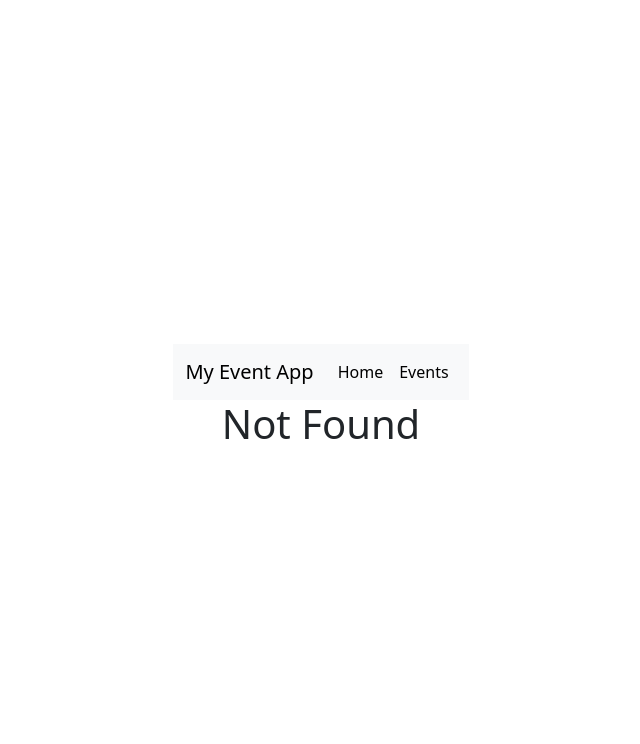
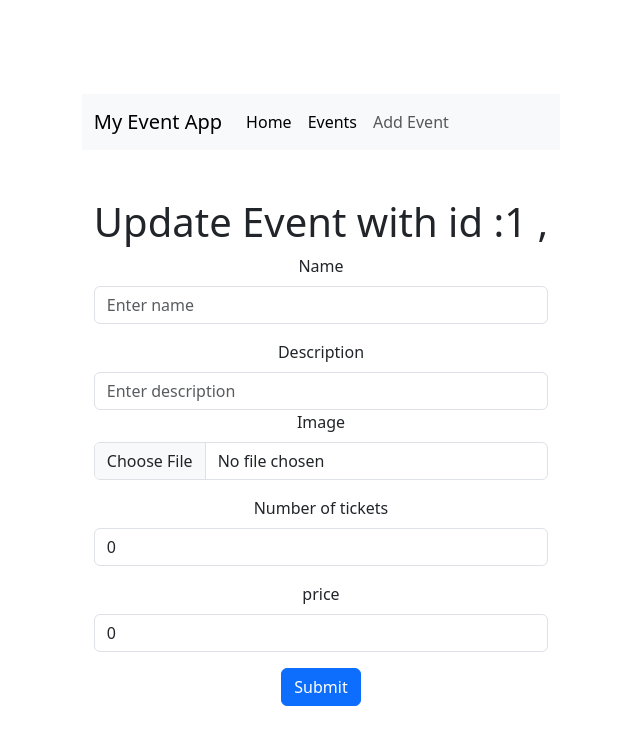
Before and after one commit to itsMoetaz/reactFinalWorkshop, a React (Vite) app: page /events/update/1 in a window 1280 px wide. Before the commit this address had no page. Shown: the top 744 px of the page, without its empty margins (319-959 px from the left). Built offline with nearby package versions, Linux system fonts and the light colour scheme; no server answers.

Commit message:
add web services consumption with axios

```diff
--- a/package.json
+++ b/package.json
@@ -10,11 +10,15 @@
     "preview": "vite preview"
   },
   "dependencies": {
+    "@hookform/resolvers": "^4.1.3",
+    "axios": "^1.8.1",
     "bootstrap": "^5.3.3",
     "react": "^18.3.1",
     "react-bootstrap": "^2.10.9",
     "react-dom": "^18.3.1",
-    "react-router-dom": "6"
+    "react-hook-form": "^7.54.2",
+    "react-router-dom": "6",
+    "zod": "^3.24.2"
   },
   "devDependencies": {
     "@eslint/js": "^9.17.0",
--- a/src/App.jsx
+++ b/src/App.jsx
@@ -7,6 +7,9 @@ import './App.css'
 const Events = React.lazy(()=>import('./UseCase/Events'));
 import {Routes,Route,Link} from 'react-router-dom';
 import NavigationBar from './UseCase/NavigationBar';
+import AddEvent from './UseCase/AddEvent';
+import UpdateEvent from './UseCase/UpdateEvent';
+
 //import EventDetails from './UseCase/EventDetails';
 const  EventDetails = React.lazy(()=>import('./UseCase/EventDetails'));
 //import NotFound from './UseCase/NotFound';
@@ -39,8 +42,10 @@ function App() {
       <Route  path="*" element={<h1>404 Not found</h1>} /> */}
 
       <Route path='/events'>
-            <Route path='listevents' element={<Events />} />
+            <Route index element={<Events />} />
             <Route path=':name' element={<EventDetails />} />
+            <Route path='/events/add' element={<AddEvent/>}/>
+            <Route path='/events/update/:id' element={<UpdateEvent/>}/>
       </Route>
       <Route path='*' element={<NotFound />} />
     </Routes>
--- /dev/null
+++ b/src/UseCase/AddEvent.jsx
@@ -0,0 +1,90 @@
+import { Button, Container, Form } from 'react-bootstrap'
+import { useForm } from 'react-hook-form'
+import { useEffect, useState } from 'react'
+import { useNavigate } from 'react-router-dom'
+import { addEvent } from '../services/api'
+import {eventSchema} from "../services/EventSchema"
+import { zodResolver } from '@hookform/resolvers/zod'
+
+function AddEvent() {
+
+
+    const navigate = useNavigate()
+
+    const {register ,handleSubmit ,formState: { errors } } = useForm({
+      resolver: zodResolver(eventSchema),
+    });
+
+
+
+
+
+
+    const submit = async (data) => {
+
+    const   {name, description, price, nbTickets , img}= data
+    const imageName = img && img.length > 0 ? img[0].name : null;
+
+    const result  = await addEvent({
+      name:name,
+      description:description,
+      price:price,
+      img:img[0].name,
+      nbTickets:nbTickets,
+      nbParticipants: 0,
+      like: false
+    })
+
+
+    if (result.status == 201){
+
+        navigate('/events')
+    }
+
+
+
+
+  };
+
+
+  return (
+
+    <Container className='mt-5'>
+
+        <h1>Add Event</h1>
+    <Form onSubmit={handleSubmit(submit)}>
+      <Form.Group className="mb-3" controlId="formBasicEmail">
+        <Form.Label>Name </Form.Label>
+        <Form.Control type="text" placeholder="Enter name" {...register('name')}/>
+        {errors.name && <p>{errors.name.message}</p>}
+
+      </Form.Group>
+      <Form.Group className="mb-3" controlId="formBasicEmail">
+        <Form.Label>Description </Form.Label>
+        <Form.Control type="text" placeholder="Enter description" {...register('description')} />
+        {errors.description && <p>{errors.description.message}</p>}
+        <Form.Group className="mb-3" controlId="formBasicEmail">
+        <Form.Label>Image </Form.Label>
+        <Form.Control type="file" placeholder="Enter image" {...register('img')} />
+        {errors.img && <p>{errors.img.message}</p>}
+      </Form.Group>
+      </Form.Group>
+      <Form.Group className="mb-3" controlId="formBasicEmail">
+        <Form.Label>Number of tickets </Form.Label>
+        <Form.Control type="number" placeholder="Enter number of tickets" {...register('nbTickets' , {setValueAs :(value)=> Number(value)})} />
+        {errors.nbTickets && <p>{errors.nbTickets.message}</p>}
+      </Form.Group>
+      <Form.Group className="mb-3" controlId="formBasicEmail">
+        <Form.Label>price </Form.Label>
+        <Form.Control type="number" placeholder="Enter number" {...register('price', {setValueAs :(value)=> Number(value)})}  />
+        {errors.price && <p>{errors.price.message}</p>}
+      </Form.Group>
+      <Button variant="primary" type="submit">
+        Submit
+      </Button>
+    </Form>
+    </Container>
+  )
+}
+
+export default AddEvent
--- a/src/UseCase/Event.jsx
+++ b/src/UseCase/Event.jsx
@@ -2,7 +2,7 @@ import React, { useState } from "react";
 import Card from "react-bootstrap/Card";
 import Col from "react-bootstrap/Col";
 import Button from 'react-bootstrap/Button';
-import { Link } from "react-router-dom";
+import { Link,NavLink } from "react-router-dom";
 import placeholder from "../assets/images/placeholder.jpg";
 export default function Event(props) {
   const [event, setEvent] = useState(props.event);
@@ -45,6 +45,8 @@ nbParticipants:e.nbParticipants+1
           <Card.Text>Number of participants : {event.nbParticipants}</Card.Text>
           <Button variant="primary" onClick={book} disabled={event.nbTickets===0?true:false} >Book an event</Button>
           <Button variant="danger" onClick={()=>setEvent((e)=>({...e,like:!e.like}))}>{event.like ? "DISLIKE" : "LIKE"}</Button>
+          <Button variant="danger" onClick={()=>props.deleteE(event.id)}  >delete</Button>
+      <Button variant="info" as={NavLink} to={`/events/update/${event.id}`}>update</Button>
 
         </Card.Body>
       </Card>
--- a/src/UseCase/Events.jsx
+++ b/src/UseCase/Events.jsx
@@ -1,12 +1,32 @@
-import eventsJson from "../data/events.json";
+//import eventsJson from "../data/events.json";
 import React, { useEffect, useState } from "react";
 import Event from "./Event";
 import Row from "react-bootstrap/Row";
 import Alert from 'react-bootstrap/Alert';
+import { deleteEvent, getallEvents } from "../services/api";
 
 export default function Events() {
     const [showAlert, setShowAlert] = useState(false);
     const [welcomeAlert, setWelcomeAlert] = useState(true);
+    const [events , setEvents] =useState([])
+
+
+
+    useEffect(()=>{
+
+      const fetchEvents = async ()=>{
+
+
+        const listEvents = await getallEvents()
+
+        setEvents(listEvents.data)
+        console.log(listEvents)
+
+      };
+
+      fetchEvents();
+
+    },[])
     useEffect(() => {
 setTimeout(()=>{
 
@@ -24,6 +44,15 @@ setTimeout(()=>{
             setShowAlert(false);
         }, 2000)
      }
+
+
+         const deleteE  = async(id)=>{
+
+           await deleteEvent(id)
+           setEvents(()=>events.filter((event)=>event.id !== id))
+
+
+         }
   return (
     <div>
          {welcomeAlert && <Alert  variant="info">
@@ -35,8 +64,8 @@ setTimeout(()=>{
         </Alert>
        }
      <Row >
-        {eventsJson.map((eventItem, index) => (
-          <Event key={index} event={eventItem}  fnt={showAlertBook}/>
+        {events?.map((eventItem, index) => (
+          <Event deleteE={deleteE}  key={index} event={eventItem}  fnt={showAlertBook}/>
         ))}
       </Row>
 
--- a/src/UseCase/NavigationBar.jsx
+++ b/src/UseCase/NavigationBar.jsx
@@ -25,7 +25,7 @@ export default function NavigationBar(){
           style={({isActive})=> (isActive? customStyle: style)}
           >Home</Nav.Link>
           <Nav.Link as={NavLink} to="/events/listevents" style={({isActive})=> (isActive? customStyle: style)} >Events</Nav.Link>
-
+          <Nav.Link as={NavLink} to={'/events/add'} >Add Event</Nav.Link>
         </Nav>
       </Navbar.Collapse>
     </Container>
--- /dev/null
+++ b/src/UseCase/UpdateEvent.jsx
@@ -0,0 +1,115 @@
+import React, { useEffect, useState } from 'react'
+import { Button, Container, Form } from 'react-bootstrap';
+import { useForm } from 'react-hook-form';
+import { useNavigate, useParams } from 'react-router-dom'
+import { editEvent, getallEvents } from '../services/api';
+import { zodResolver } from '@hookform/resolvers/zod';
+import { eventSchema } from '../services/EventSchema';
+
+function UpdateEvent() {
+
+    const {id}= useParams();
+
+   const navigate = useNavigate()
+
+    const [eventItem, setEventItem]= useState({
+        name:"",
+        description:"",
+        img:"",
+        price:0,
+        nbTickets:0,
+        nbParticipants:0,
+        like: false
+    })
+
+    const { register, handleSubmit, reset,formState: { errors } } = useForm({
+        resolver: zodResolver(eventSchema), defaultValues: eventItem,
+    });
+    useEffect(() => {
+      reset(eventItem);
+  }, [eventItem, reset]);
+    useEffect(() => {
+        const fetchEvent = async () => {
+            const event = await getallEvents(id);
+            console.log(event.data);
+            setEventItem(event.data);
+            reset(event.data, { keepErrors: true, keepDirty: true});
+        };
+
+        fetchEvent();
+    }, [id, reset]); //
+
+
+
+
+        const submit = async (data) => {
+
+        const   {name, description, price, nbTickets , img}= data
+        console.log(data)
+        console.log(errors)
+       const imageName = img && img.length > 0 ? img[0].name : null;
+        const result  = await editEvent(id, {
+          name:name,
+          description:description,
+          price:price,
+          img: img[0].name,
+          nbTickets:nbTickets,
+          nbParticipants: eventItem.nbParticipants,
+          like: eventItem.like,
+        })
+
+
+        if (result.status == 200){
+
+            navigate('/events')
+        }
+
+
+
+
+      };
+
+  return (
+
+
+    <Container className='mt-5'>
+
+        <h1>Update  Event with id :{id}       ,{eventItem.name}
+         </h1>
+    <Form onSubmit={handleSubmit(submit)}>
+      <Form.Group className="mb-3" controlId="formBasicEmail">
+        <Form.Label>Name </Form.Label>
+        <Form.Control type="text" placeholder="Enter name" {...register('name')}/>
+        {errors.name && <p>{errors.name.message}</p>}
+      </Form.Group>
+
+      <Form.Group className="mb-3" controlId="formBasicEmail">
+        <Form.Label>Description </Form.Label>
+        <Form.Control type="text" placeholder="Enter description" {...register('description')} />
+        {errors.description && <p>{errors.description.message}</p>}
+        <Form.Group className="mb-3" controlId="formBasicEmail">
+        <Form.Label>Image </Form.Label>
+        <Form.Control type="file" placeholder="Enter image" {...register('img')} />
+        {errors.img && <p>{errors.img.message}</p>}
+      </Form.Group>
+      </Form.Group>
+      <Form.Group className="mb-3" controlId="formBasicEmail">
+        <Form.Label>Number of tickets </Form.Label>
+        <Form.Control type="number" placeholder="Enter number of tickets" {...register('nbTickets', {setValueAs :(value)=> Number(value)})} />
+        {errors.nbTickets && <p>{errors.nbTickets.message}</p>}
+      </Form.Group>
+      <Form.Group className="mb-3" controlId="formBasicEmail">
+        <Form.Label>price </Form.Label>
+        <Form.Control type="number" placeholder="Enter number" {...register('price', {setValueAs :(value)=> Number(value)})}  />
+        {errors.price && <p>{errors.price.message}</p>}
+      </Form.Group>
+      <Button variant="primary" type="submit">
+        Submit
+      </Button>
+    </Form>
+    </Container>
+
+  )
+}
+
+export default UpdateEvent;
--- a/src/data/events.json
+++ b/src/data/events.json
@@ -1,29 +1,24 @@
-[
+{
+  "events": [
     {
-      "name": "Festival international de Carthage",
+      "name": "Festival international de Carthagepp",
       "description": "Le lorem ipsum est, en imprimerie, une suite de mots sans signification utilisÃ©e Ã  titre provisoire pour calibrer une mise en page",
-      "img": "event1.jpg",
       "price": 30,
+      "img": "event2.jpg",
       "nbTickets": 10,
       "nbParticipants": 10,
-      "like": true
+      "like": true,
+      "id": "861c"
     },
     {
       "name": "Festival de la mÃ©dina de Tunis",
       "description": "Le lorem ipsum est, en imprimerie, une suite de mots sans signification utilisÃ©e Ã  titre provisoire pour calibrer une mise en page",
+      "price": 15,
       "img": "event2.jpg",
-      "price": 15,
       "nbTickets": 4,
       "nbParticipants": 30,
-      "like": false
-    },
-    {
-      "name": "JournÃ©es cinÃ©matographiques de Carthage (JCC)",
-      "description": "Le lorem ipsum est, en imprimerie, une suite de mots sans signification utilisÃ©e Ã  titre provisoire pour calibrer une mise en page",
-      "img": "event3.jpg",
-      "price": 7,
-      "nbTickets": 20,
-      "nbParticipants": 35,
-      "like": false
+      "like": false,
+      "id": "15dd"
     }
   ]
+}
--- /dev/null
+++ b/src/services/EventSchema.js
@@ -0,0 +1,15 @@
+import { z } from "zod";
+
+export const eventSchema = z.object({
+  name: z.string().min(3, 'le nom est obligatoire et doit avoir au minimum 3 caractères'),
+  price: z.number().min(1).max(1000),
+  description: z.string().min(10),
+  nbTickets: z.number().min(1).max(100),
+  img: z
+  .any()
+  .refine((file) => file && file.length > 0, "File is required")
+  .refine(
+    (file) => file && file[0]?.size <= 5 * 1024 * 1024,
+    "File size must be less than 5MB"
+  ),
+});
--- /dev/null
+++ b/src/services/api.js
@@ -0,0 +1,16 @@
+import axios from "axios";
+const url = "http://localhost:3001/events";
+export const getallEvents = async (id) => {
+id = id || "";
+return await axios.get(`${url}/${id}`);
+};
+export const addEvent = async (event) => {
+return await axios.post(url, event);
+};
+export const editEvent = async (id, event) => {
+return await axios.put(`${url}/${id}`, event);
+};
+export const deleteEvent = async (id) => {
+return await axios.delete(`${url}/${id}`);
+};
+3
```
Also changed, not shown: 2 other files (tests, documents, lock files or other folders).
